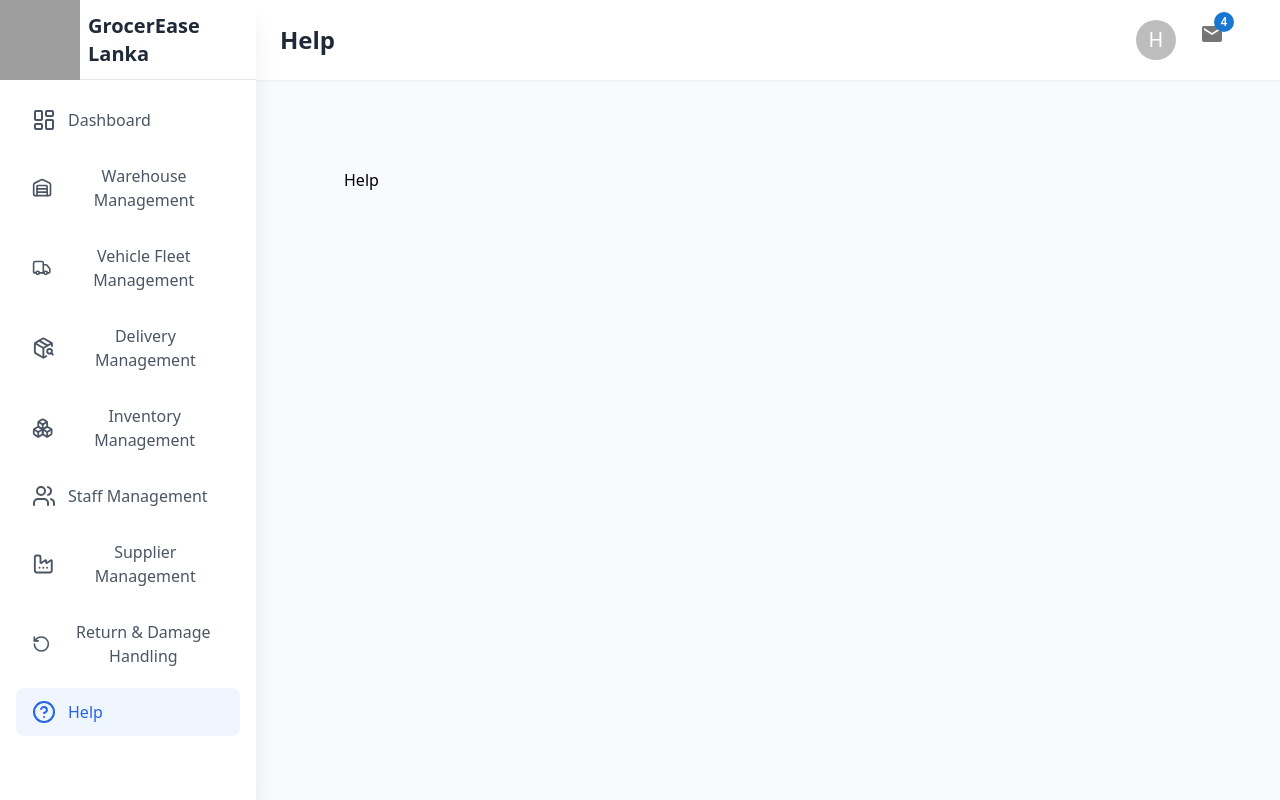
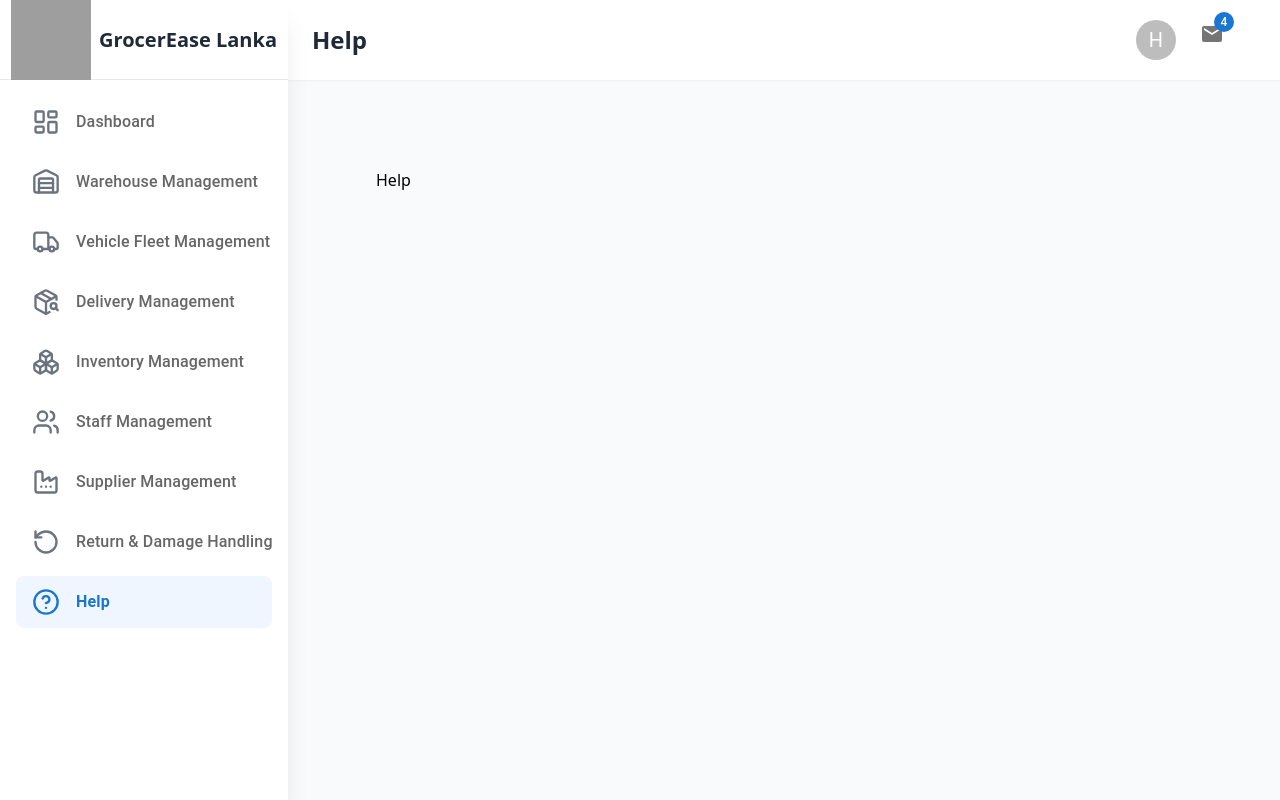
Before and after one commit to dulsara30/logistics-management-system, a React (Vite) app in the folder frontend/: page /help in a window 1280 px wide. Built offline with nearby package versions, Linux system fonts and the light colour scheme; grey boxes are pictures that could not be loaded.

Commit message:
align the items and words

```diff
--- a/frontend/src/component/DashBoard1.jsx
+++ b/frontend/src/component/DashBoard1.jsx
@@ -30,7 +30,8 @@ import ReturnDamageHandling from '../pages/Return&DamageHandling/ReturnDamageHan
 import Help from '../pages/Help/Help';
 import logo from '../assets/Picture1.png';
 import PageContent from './PageContent';
-
+import Typography from '@mui/material/Typography';
+import Box from '@mui/material/Box';
 
 
 const NAVIGATION = [
@@ -64,7 +65,7 @@ function DashboardLayout() {
       <aside className={`
         fixed top-0 left-0 h-full bg-white shadow-xl transition-transform duration-300 z-40
         ${isSidebarOpen ? 'translate-x-0' : '-translate-x-full'}
-        lg:translate-x-0 lg:w-64 w-72
+        lg:translate-x-0 lg:w-74 w-72
       `}>
         {/* Logo */}
         <div className="flex items-center justify-center h-20 border-b border-gray-200">
@@ -76,10 +77,14 @@ function DashboardLayout() {
 
         {/* Navigation */}
         <nav className="p-4 space-y-2">
+
+
+
             {NAVIGATION.map((item) => {
               const Icon = item.icon;
               const isActive = location.pathname === item.path;
               return (
+
                 <button
                   key={item.path}
                   onClick={() => navigate(item.path)}
@@ -91,18 +96,35 @@ function DashboardLayout() {
                     }
                   `}
                 >
-                <Icon size={24} />
-                <span className="font-medium">{item.title}</span>
+
+
+                 <Box display="flex" alignItems="flex-start" gap={2}>
+                      <Icon size={28} color={isActive ? "#1976d2" : "#6b7280"} />
+
+                      <Typography
+                        variant="subtitle1"
+                        fontWeight={isActive ? 'bold' : 'medium'}
+                        color={isActive ? 'primary' : 'text.secondary'}
+                        sx={{ whiteSpace: 'nowrap' }}
+                      >
+                        {item.title}
+                      </Typography>
+
+
+                  </Box>
+
                 </button>
               );
             })}
+
+
         </nav>
       </aside>
 
       {/* Main Content */}
       <main className={`
         transition-all duration-300
-        ${isSidebarOpen ? 'lg:ml-64' : 'ml-0'}
+        ${isSidebarOpen ? 'lg:ml-72' : 'ml-0'}
         min-h-screen bg-gray-50
       `}>
         {/* Header */}
@@ -127,6 +149,7 @@ function DashboardLayout() {
         </header>
 
         {/* Page Content */}
+
         <PageContent/>
       </main>
     </div>
```
Lines whose indentation alone changed are shown as unchanged.
